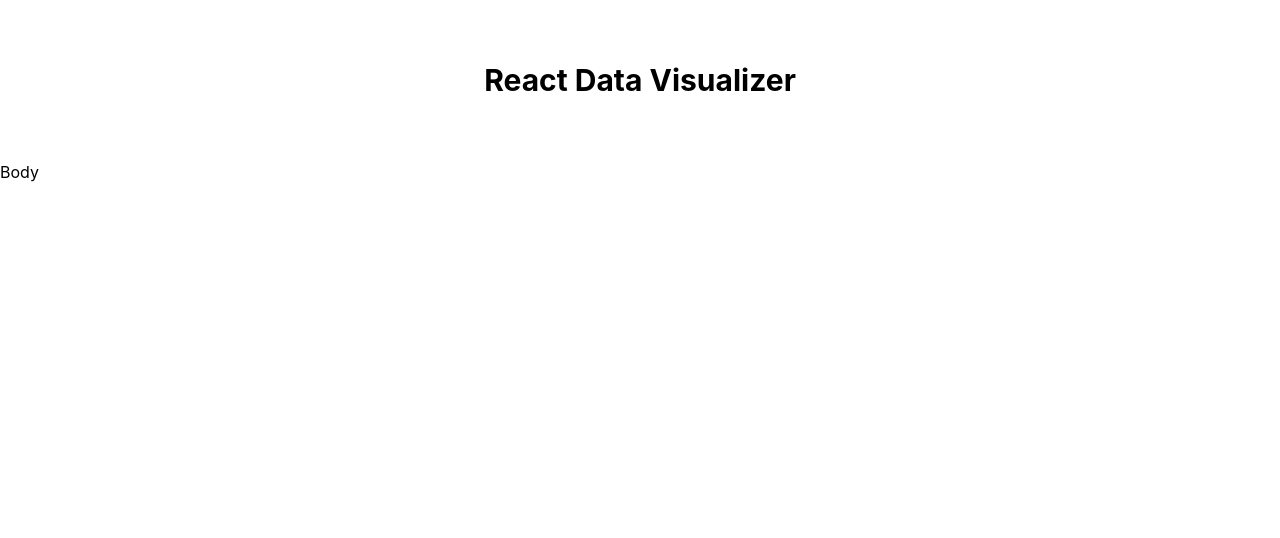
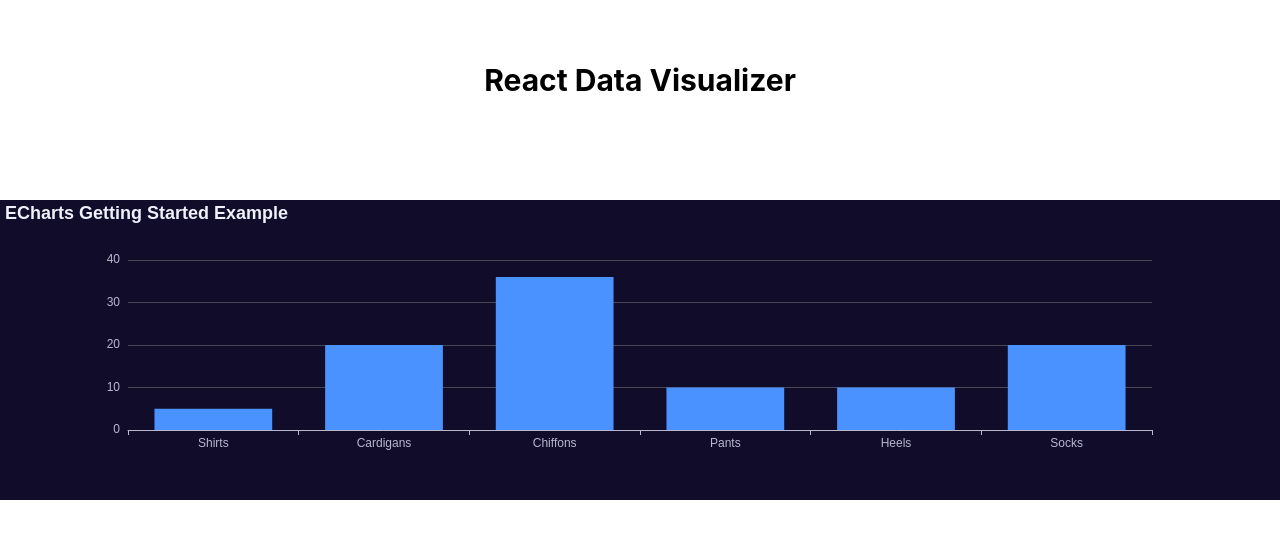
Before and after one commit to theDevSoham/react_data_visualizer, a React (Create React App) app: page / in a window 1280 px wide. Shown: the top 538 px of the page. Built offline with nearby package versions, Linux system fonts and the light colour scheme.

Commit message:
initialized echarts

```diff
--- a/package.json
+++ b/package.json
@@ -10,6 +10,8 @@
     "@types/node": "^16.7.13",
     "@types/react": "^18.0.0",
     "@types/react-dom": "^18.0.0",
+    "echarts": "^5.4.2",
+    "echarts-for-react": "^3.0.2",
     "react": "^18.2.0",
     "react-dom": "^18.2.0",
     "react-scripts": "5.0.1",
--- a/src/components/Body.tsx
+++ b/src/components/Body.tsx
@@ -1,13 +1,74 @@
+/* eslint-disable @typescript-eslint/comma-dangle */
+/* eslint-disable @typescript-eslint/semi */
+/* eslint-disable @typescript-eslint/quotes */
+/* eslint-disable no-mixed-spaces-and-tabs */
+/* eslint-disable @typescript-eslint/indent */
 /* eslint-disable no-tabs */
 /* eslint-disable eol-last */
-import React from 'react'
+import React from "react";
+
+// importing the core library.
+import ReactEChartsCore from "echarts-for-react/lib/core";
+
+// Importing the echarts core module, which provides the necessary interfaces for using echarts.
+import * as echarts from "echarts/core";
+import { BarChart } from "echarts/charts";
+
+// importing components, all suffixed with Component
+import {
+  GridComponent,
+  TooltipComponent,
+  TitleComponent,
+  // DatasetComponent,
+} from "echarts/components"
+
+// Importing renderer, note that introducing the CanvasRenderer or SVGRenderer is a required step
+import { CanvasRenderer } from "echarts/renderers"
+
+// Register the required components
+echarts.use([
+  TitleComponent,
+  TooltipComponent,
+  GridComponent,
+  BarChart,
+  CanvasRenderer,
+])
+
+const option = {
+  title: {
+    text: "ECharts Getting Started Example",
+  },
+  tooltip: {},
+  legend: {
+    data: ["sales"],
+  },
+  xAxis: {
+    data: ["Shirts", "Cardigans", "Chiffons", "Pants", "Heels", "Socks"],
+  },
+  yAxis: {},
+  series: [
+    {
+      name: "sales",
+      type: "bar",
+      data: [5, 20, 36, 10, 10, 20],
+    }
+  ]
+}
 
 const Body: React.FC = () => {
   return (
-	<section className='w-full h-8/10'>
-		<h1>Body</h1>
-	</section>
-  )
-}
+    <section className="w-full h-8/10 pt-10">
+      <ReactEChartsCore
+        echarts={echarts}
+        option={option}
+        notMerge={true}
+        lazyUpdate={true}
+        theme={"dark"}
+        opts={{ renderer: "canvas" }}
+		className="w-full h-full"
+      />
+    </section>
+  );
+};
 
-export default Body
+export default Body;
```
Also changed, not shown: 1 other file (tests, documents, lock files or other folders).
